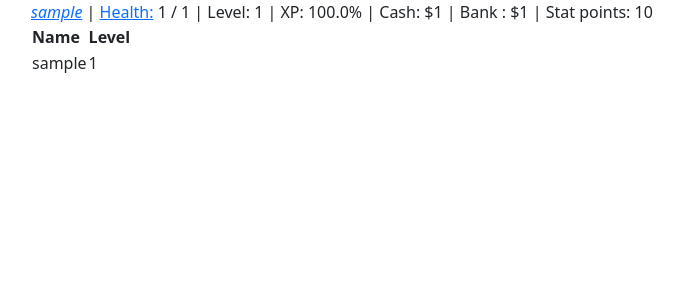
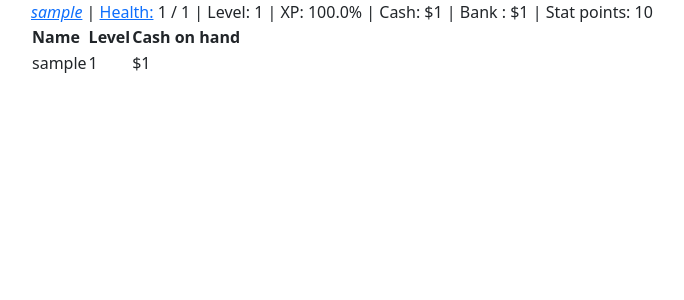
Before and after one commit to patrikrog/warworld, a Flask app: page /city/online in a window 1280 px wide. Shown: the part 40-340 px from the top of the page, without its empty margins (51-735 px from the left). Run offline with Flask 3, Linux system fonts and the light colour scheme; a user stored in the database is signed in; tables that the repository leaves empty hold one stand-in row (values such as "Sample post").

Commit message:
templates: Show cash of online users.

```diff
--- a/templates/game/online.html
+++ b/templates/game/online.html
@@ -8,11 +8,13 @@
 	<tr>
 		<th>Name</th>
 		<th>Level</th>
+		<th>Cash on hand</th>
 	</tr>
 	{%for player in online_players %}
 		<tr>
 			<td>{{ player.username }}</td>
 			<td>{{ player.level }}</td>
+			<td>${{ player.cash }}</td>
 		</tr>
 	{%endfor%}
 </table>
```
